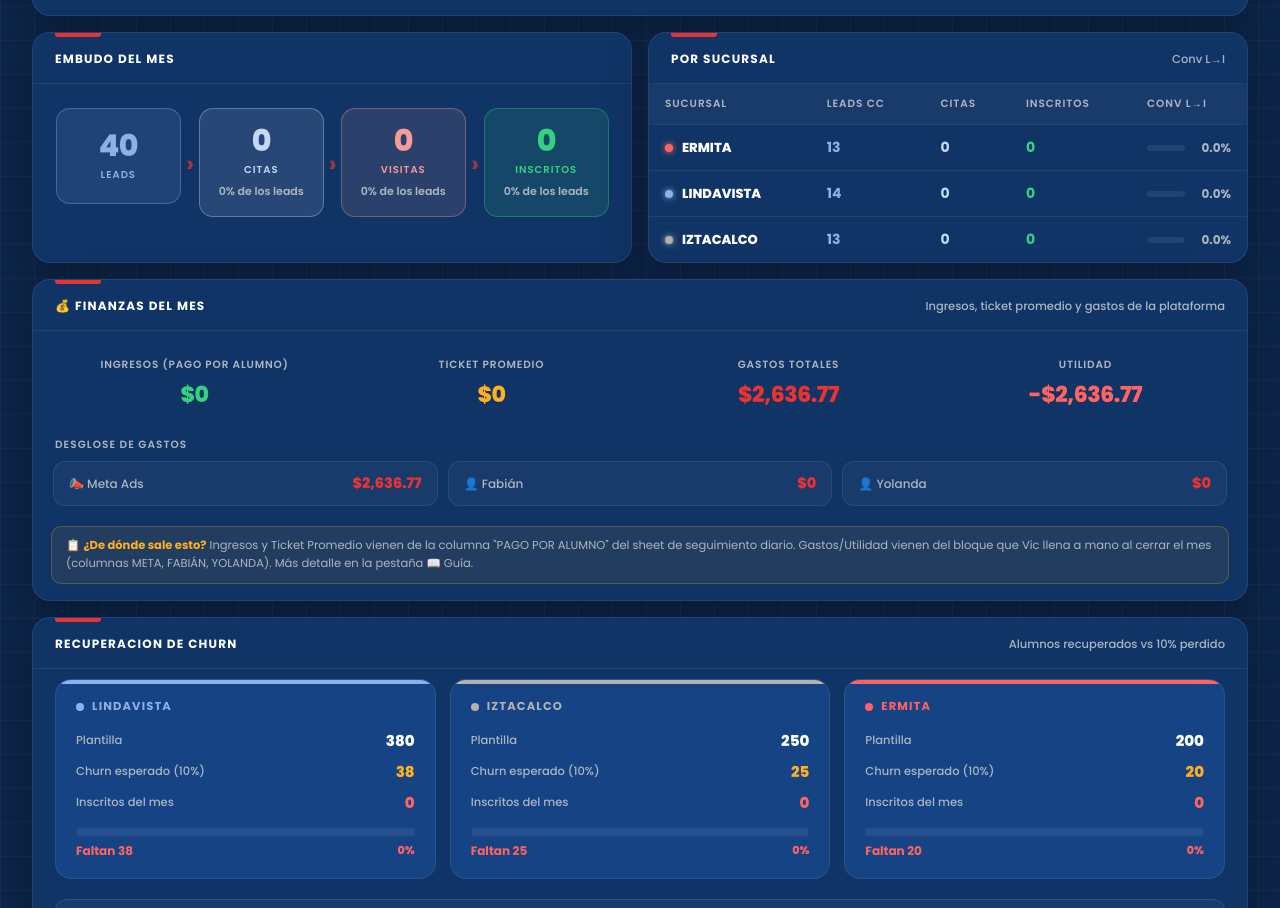
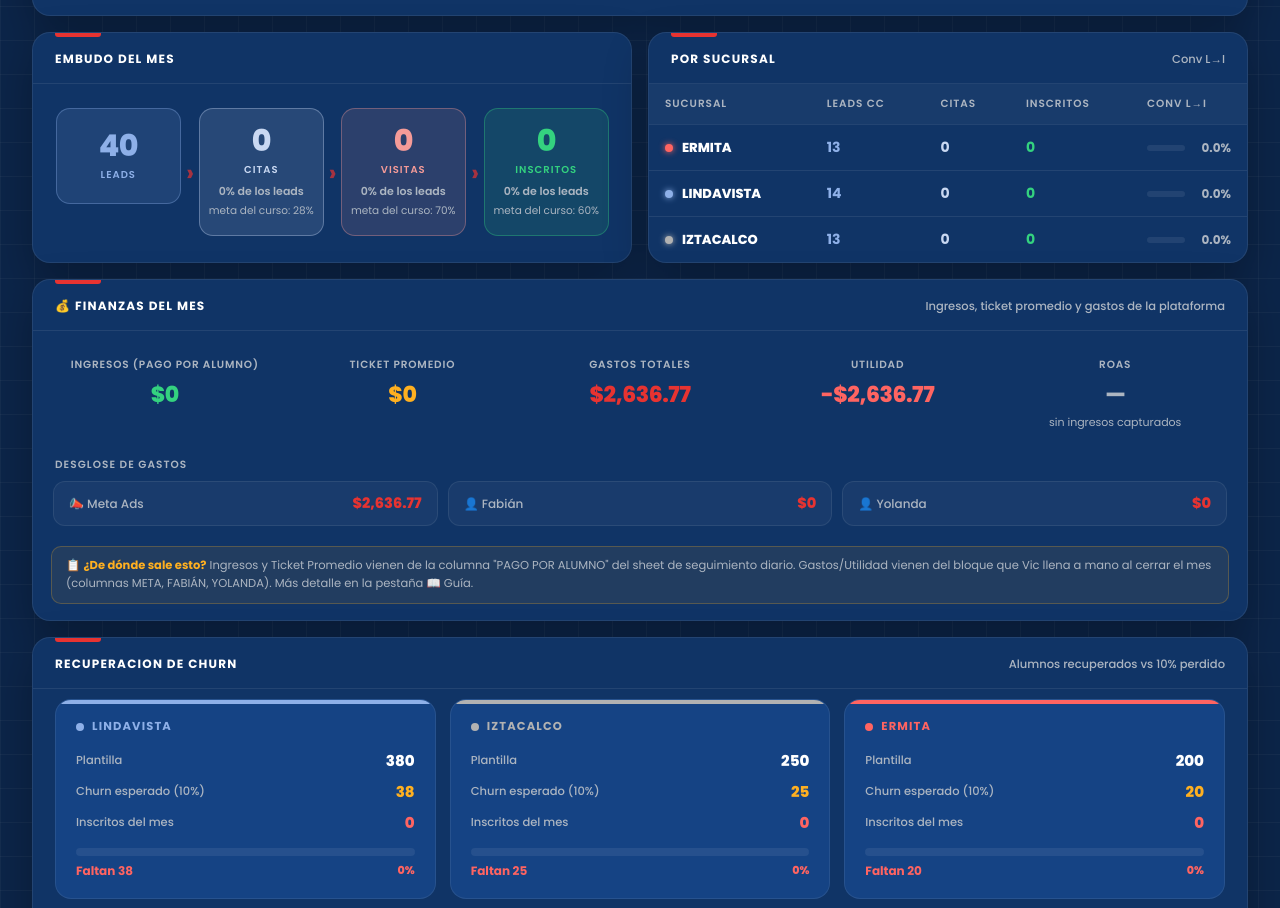
Before and after one commit to Stylemuxe/ingles-ya-dashboard, a plain HTML site: page index.html in a window 1280 px wide. Shown: the part 2170-3078 px from the top of the page. Drawn offline with nearby package versions, Linux system fonts and the light colour scheme.

Commit message:
dashboard: ROAS en finanzas y metas del roadmap de ventas en el embudo (curso BMP)
Co-Authored-By: Claude Opus 5.5 <noreply@anthropic.com>

```diff
--- a/index.html
+++ b/index.html
@@ -1182,7 +1182,7 @@ select.filter:focus { outline:none; border-color:var(--cyan); }
       <h3>🪜 Embudo del Mes <span class="gc-tag">Visual</span></h3>
       <div class="gc-def">La <b>gráfica en forma de embudo</b> que muestra cómo se va reduciendo la gente en cada etapa: Leads → Citas → Visitas → Inscritos.</div>
       <div class="gc-calc">Cada escalón es más chico que el anterior porque siempre se pierde gente en el camino.</div>
-      <div class="gc-read"><b>Cómo leerlo:</b> el escalón donde MÁS se encoge el embudo es el que hay que arreglar. Cada etapa dice qué % pasó de la etapa anterior y la que más gente pierde sale en rojo como <b>cuello de botella</b>. Si cae fuerte de Leads a Citas → problema de Call Center. Si una etapa pasa del 100% (ej. más inscritos que visitas), falta capturar algo en el Sheet.</div>
+      <div class="gc-read"><b>Cómo leerlo:</b> el escalón donde MÁS se encoge el embudo es el que hay que arreglar. Cada etapa dice qué % pasó de la etapa anterior y la que más gente pierde sale en rojo como <b>cuello de botella</b>. Si cae fuerte de Leads a Citas → problema de Call Center. Si una etapa pasa del 100% (ej. más inscritos que visitas), falta capturar algo en el Sheet. La <b>meta del curso</b> sale del roadmap de ventas de BMP: 28% de los leads agenda cita (60% responde × 66% completa el diagnóstico × 70% agenda), 70% de las citas asiste y 60% de los que asisten se inscribe.</div>
     </div>
 
     <div class="guia-card" style="--gc:var(--green)">
@@ -1908,10 +1908,12 @@ function renderKpis() {
 function renderFunnel() {
   const k = D.kpis;
   const steps = [
+    // meta = % que debería pasar desde la etapa anterior según el roadmap de ventas de BMP (Clase 8):
+    // citas 60% responde × 66% diagnóstico × 70% agenda ≈ 28% de los leads; 70% asiste; 60% se inscribe
     {l:'Leads',    v:k.leads_meta, tc:'var(--a1)'},
-    {l:'Citas',    v:k.citas,      tc:'var(--a3)'},
-    {l:'Visitas',  v:k.visitas,    tc:'var(--a4)'},
-    {l:'Inscritos',v:k.inscritos,  tc:'var(--green)'},
+    {l:'Citas',    v:k.citas,      tc:'var(--a3)', meta:28},
+    {l:'Visitas',  v:k.visitas,    tc:'var(--a4)', meta:70},
+    {l:'Inscritos',v:k.inscritos,  tc:'var(--green)', meta:60},
   ];
   // Gestión de ventas (Clase 6 de BMP): además del % sobre leads, cuánto pasa de una etapa a la
   // siguiente; el escalón que más gente pierde se marca porque es el primero que hay que arreglar
@@ -1929,6 +1931,7 @@ function renderFunnel() {
         <div class="f-lbl" style="color:${s.tc}">${s.l}</div>
         ${p?`<div class="f-pct">${p}</div>`:''}
         ${paso?`<div class="f-paso${i===peor?' f-peor':''}">${paso}</div>`:''}
+        ${s.meta?`<div class="f-paso">meta del curso: ${s.meta}%</div>`:''}
       </div>
     </div>`;
   }).join('');
@@ -1945,6 +1948,9 @@ function renderFinanzas() {
   }
   const g = f.gastos || {meta_ads:0, fabian:0, yolanda:0, total:0};
   const utilColor = f.utilidad >= 0 ? 'var(--green)' : 'var(--pink)';
+  // ROAS (Clase 10 de BMP): cuántos pesos de ingreso regresa cada peso de pauta
+  const pauta = g.meta_ads || D.kpis?.gasto || 0;
+  const roas = pauta && f.ingresos ? f.ingresos / pauta : null;
   const avisoHTML = f.pendiente_verificar ? `
     <div style="margin-bottom:14px;padding:12px 14px;border:1px solid var(--orange);border-radius:10px;background:color-mix(in srgb, var(--orange) 8%, transparent);font-size:13px;line-height:1.5">
       <div style="font-weight:700;color:var(--orange);margin-bottom:4px">⚠️ PENDIENTE DE VERIFICAR CON VIC</div>
@@ -1968,6 +1974,11 @@ function renderFinanzas() {
       <div class="fin-stat">
         <div class="fin-stat-lbl">Utilidad</div>
         <div class="fin-stat-val" style="color:${utilColor}">${$m(f.utilidad)}</div>
+      </div>
+      <div class="fin-stat" title="Ingresos ÷ gasto en Meta Ads. Arriba de 1 la pauta se paga sola; debajo de 1 cuesta más de lo que regresa.">
+        <div class="fin-stat-lbl">ROAS</div>
+        <div class="fin-stat-val" style="color:${roas===null?'var(--muted)':roas>=1?'var(--green)':'var(--pink)'}">${roas===null?'—':roas.toFixed(2)+'x'}</div>
+        <div style="font-size:11px;color:var(--muted);margin-top:3px">${roas===null?'sin ingresos capturados':`$${roas.toFixed(2)} por cada $1 de pauta`}</div>
       </div>
     </div>
     <div class="fin-gastos-head">Desglose de gastos</div>
```
